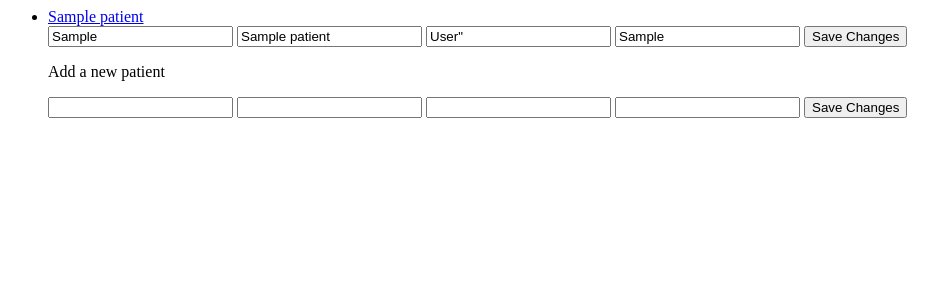
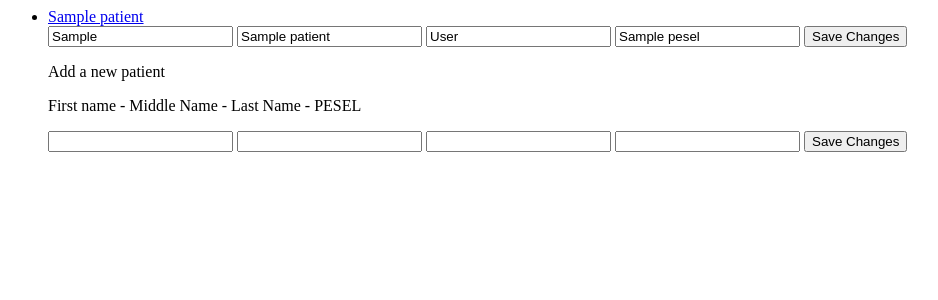
Before and after one commit to MattBlack85/patients_database, a Django app: template patients_app/templates/patients_app/index.html in a window 1280 px wide. Shown: the top 300 px of the page, without its empty margins (0-938 px from the left). Run offline with Django 3.2, Linux system fonts and the light colour scheme; the template is opened without the code that fills it: most values are stand-ins (such as "Sample title", 1, 10 or a date in 2020).

Commit message:
correctly displaying all the patients fields

```diff
--- a/patients_app/templates/patients_app/index.html
+++ b/patients_app/templates/patients_app/index.html
@@ -2,21 +2,24 @@
 <ul>
 {% for p in patients_list %}
 <li><a href="/patients_app/{{p.pk}}/edit">{{p}}</a></li>
-<form action = "{% url 'index' %}" method="post"
+<form action = "{% url 'index' %}" method="post">
 {% csrf_token %}
+<input type="hidden" name="patient_id" value="{{ p.id }}">
 <input type="text" name="first_name" value="{{ p.first_name }}">
 <input type="text" name="second_name" value="{{ p.second_name }}">
-<input type="text" name="last name" value={{ p.last_name }}">
-<input type="text" name="PESEL" value={{ p.pesel }}">
+<input type="text" name="last name" value="{{ p.last_name }}">
+<input type="text" name="PESEL" value="{{ p.pesel }}">
 <button type="submit">Save Changes</button>
 </form>
 {% endfor %}
 <p>Add a new patient</p>
-<form "{% url 'index' %}" method="post"
+<p>First name - Middle Name - Last Name - PESEL</p>
+<form "{% url 'index' %}" method="post">
 {% csrf_token %}
+<input type="hidden" name="patient_id">
 <input type="text" name="first_name">
 <input type="text" name="second_name">
-<input type="text" name="last name">
+<input type="text" name="last_name">
 <input type="text" name="PESEL">
 <button type="submit">Save Changes</button>
 </form>
@@ -24,8 +27,10 @@
 {% else %}
 <p>There are no patients in the database</p>
 <p>Add a new patient</p>
-<form action = "{% url 'index' %}" method="post"
+<p>First name - Middle Name - Last Name - PESEL</p>
+<form action = "{% url 'index' %}" method="post">
 {% csrf_token %}
+<input type="hidden" name="patient_id">
 <input type="text" name="first_name">
 <input type="text" name="second_name">
 <input type="text" name="last name">
```
